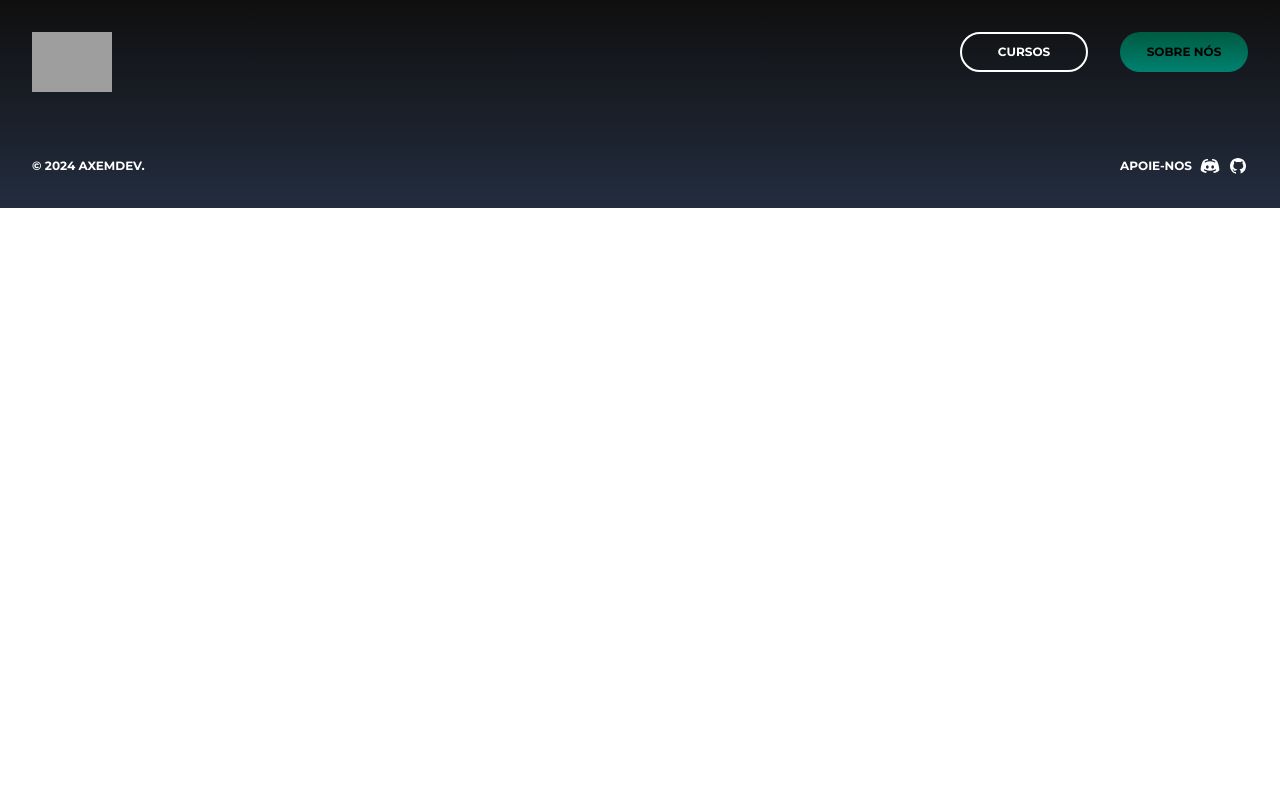
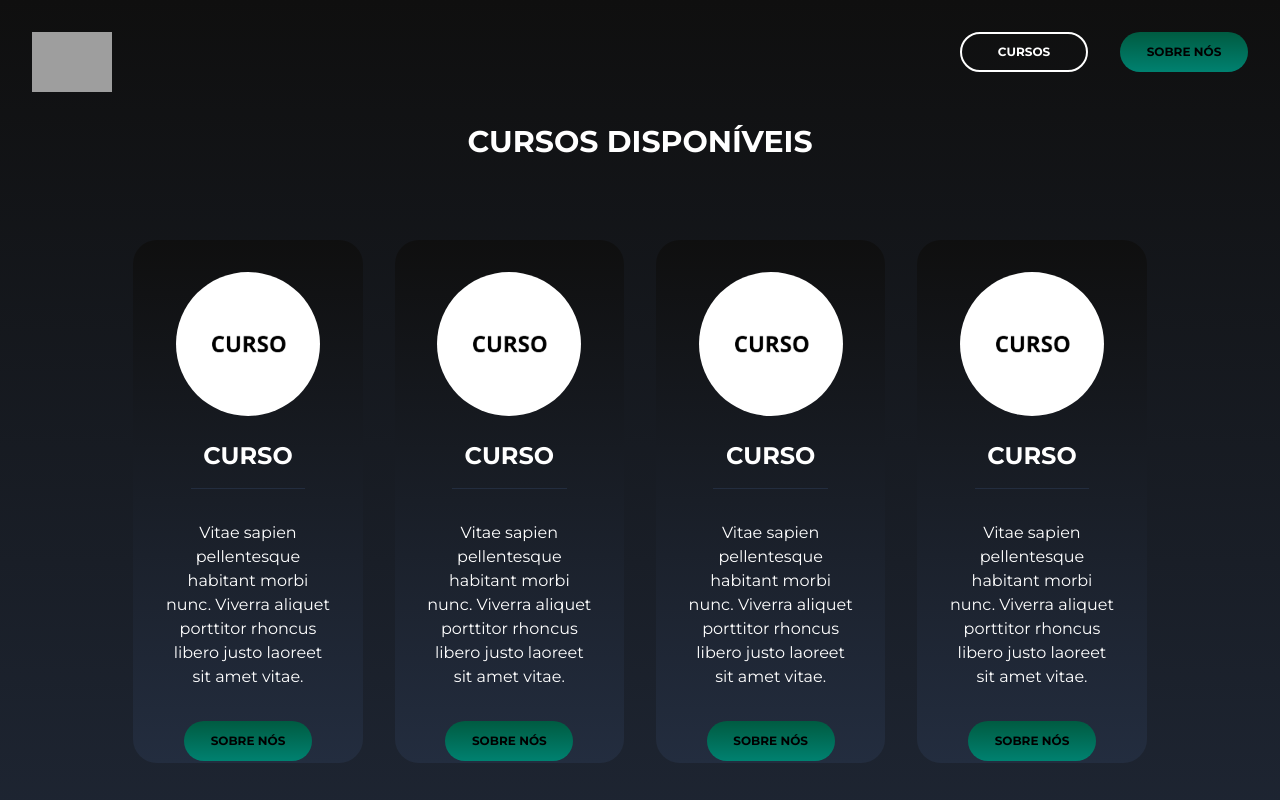
Before and after one commit to icarodredd/AxemDev-Library, a React (Vite) app in the folder frontend/axemdev/: page /cursos in a window 1280 px wide. Shown: the top 800 px of the page. Built offline with nearby package versions, Linux system fonts and the light colour scheme; grey boxes are pictures that could not be loaded.

Commit message:
feat: protótipo página cursos

```diff
--- a/frontend/axemdev/src/components/Courses.tsx
+++ b/frontend/axemdev/src/components/Courses.tsx
@@ -1,10 +1,114 @@
 import Footer from "./Footer";
 import Header from "./Header";
+import img from "../assets/image.png";
 
 export default function Courses() {
   return (
     <>
       <Header />
+      <h1 className="font-axem font-bold text-3xl text-white text-center">
+        CURSOS DISPONÍVEIS
+      </h1>
+      <div className="flex justify-center mt-20 pl-8 pr-8 h-screen">
+        <div className="grid grid-cols-4 grid-rows-6 gap-8 w-5/6 h-full">
+          <div className="rounded-3xl bg-gradient-to-b from-darkaxem to-grayaxem row-span-4">
+            <div className="flex justify-center p-4">
+              <img
+                className="rounded-full size-36 mt-4"
+                src={img}
+                alt="curso"
+              />
+            </div>
+            <p className="font-axem font-bold mt-2 text-2xl text-white text-center">
+              CURSO
+            </p>
+            <div className="flex justify-center">
+              <hr className="text-grayaxem mt-4 w-3/6" />
+            </div>
+            <p className="font-axem text-white text-center p-8">
+              Vitae sapien pellentesque habitant morbi nunc. Viverra aliquet
+              porttitor rhoncus libero justo laoreet sit amet vitae.
+            </p>
+            <div className="flex justify-center">
+              <button className="rounded-full text-darkaxem bg-gradient-to-b from-darkgreenaxem to-lightgreenaxem w-32 h-10 text-xs font-axem font-bold max-sm:w-20 p-1">
+                SOBRE NÓS
+              </button>
+            </div>
+          </div>
+          <div className="rounded-3xl bg-gradient-to-b from-darkaxem to-grayaxem row-span-4">
+            <div className="flex justify-center p-4">
+              <img
+                className="rounded-full size-36 mt-4"
+                src={img}
+                alt="curso"
+              />
+            </div>
+            <p className="font-axem font-bold mt-2 text-2xl text-white text-center">
+              CURSO
+            </p>
+            <div className="flex justify-center">
+              <hr className="text-grayaxem mt-4 w-3/6" />
+            </div>
+            <p className="font-axem text-white text-center p-8">
+              Vitae sapien pellentesque habitant morbi nunc. Viverra aliquet
+              porttitor rhoncus libero justo laoreet sit amet vitae.
+            </p>
+            <div className="flex justify-center">
+              <button className="rounded-full text-darkaxem bg-gradient-to-b from-darkgreenaxem to-lightgreenaxem w-32 h-10 text-xs font-axem font-bold max-sm:w-20 p-1">
+                SOBRE NÓS
+              </button>
+            </div>
+          </div>
+          <div className="rounded-3xl bg-gradient-to-b from-darkaxem to-grayaxem row-span-4">
+            <div className="flex justify-center p-4">
+              <img
+                className="rounded-full size-36 mt-4"
+                src={img}
+                alt="curso"
+              />
+            </div>
+            <p className="font-axem font-bold mt-2 text-2xl text-white text-center">
+              CURSO
+            </p>
+            <div className="flex justify-center">
+              <hr className="text-grayaxem mt-4 w-3/6" />
+            </div>
+            <p className="font-axem text-white text-center p-8">
+              Vitae sapien pellentesque habitant morbi nunc. Viverra aliquet
+              porttitor rhoncus libero justo laoreet sit amet vitae.
+            </p>
+            <div className="flex justify-center">
+              <button className="rounded-full text-darkaxem bg-gradient-to-b from-darkgreenaxem to-lightgreenaxem w-32 h-10 text-xs font-axem font-bold max-sm:w-20 p-1">
+                SOBRE NÓS
+              </button>
+            </div>
+          </div>
+          <div className="rounded-3xl bg-gradient-to-b from-darkaxem to-grayaxem row-span-4">
+            <div className="flex justify-center p-4">
+              <img
+                className="rounded-full size-36 mt-4"
+                src={img}
+                alt="curso"
+              />
+            </div>
+            <p className="font-axem font-bold mt-2 text-2xl text-white text-center">
+              CURSO
+            </p>
+            <div className="flex justify-center">
+              <hr className="text-grayaxem mt-4 w-3/6" />
+            </div>
+            <p className="font-axem text-white text-center p-8">
+              Vitae sapien pellentesque habitant morbi nunc. Viverra aliquet
+              porttitor rhoncus libero justo laoreet sit amet vitae.
+            </p>
+            <div className="flex justify-center">
+              <button className="rounded-full text-darkaxem bg-gradient-to-b from-darkgreenaxem to-lightgreenaxem w-32 h-10 text-xs font-axem font-bold max-sm:w-20 p-1">
+                SOBRE NÓS
+              </button>
+            </div>
+          </div>
+        </div>
+      </div>
       <Footer />
     </>
   );
```
Also changed, not shown: frontend/axemdev/src/assets/image.png (added).
